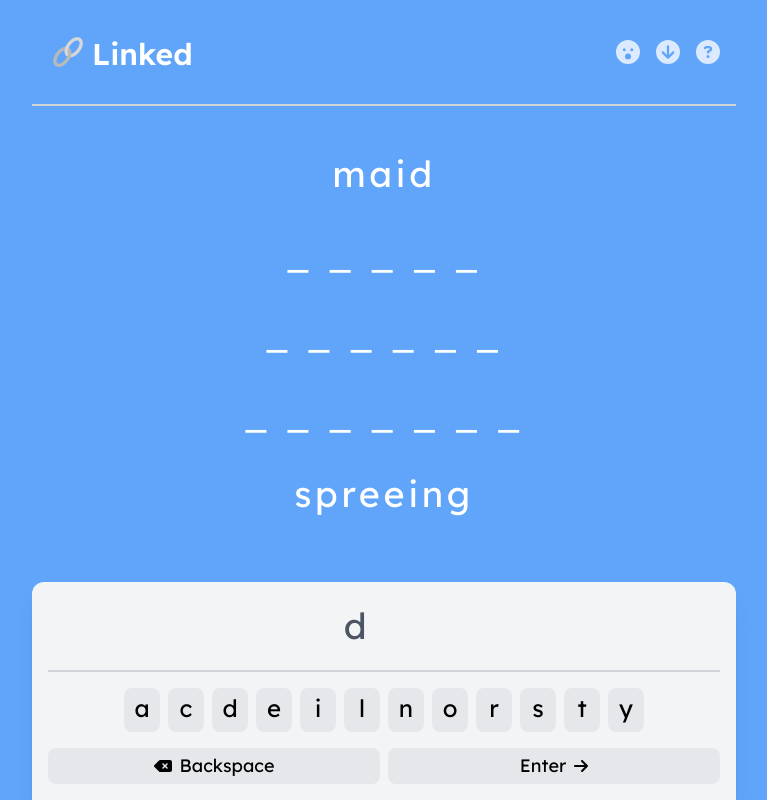
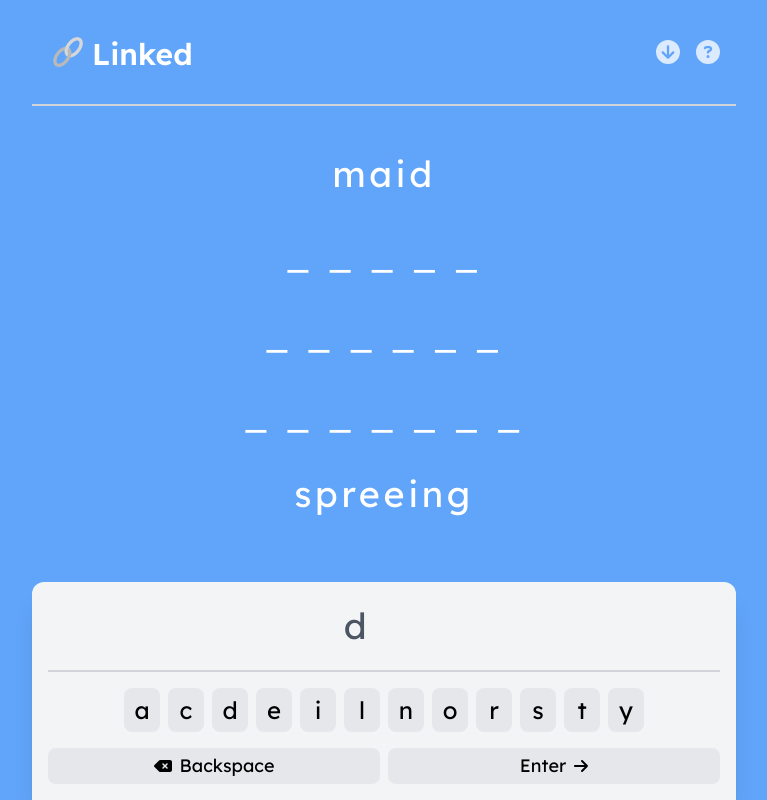
Before and after one commit to jakeo-dev/linked-web, a Next.js app: page / in a window 1280 px wide. Shown: the whole page, without its empty margins (256-1023 px from the left). Built offline with nearby package versions, Linux system fonts and the light colour scheme.

Commit message:
Fix letter positions on keyboard

```diff
--- a/src/pages/index.tsx
+++ b/src/pages/index.tsx
@@ -1,4 +1,4 @@
-import React, { useState, useEffect, useRef, useLayoutEffect } from "react";
+import React, { useState, useEffect, useRef } from "react";
 import Image from "next/image";
 import Button from "../components/Button";
 import Link from "next/link";
@@ -386,7 +386,7 @@ export default function Home() {
             <h1 className="text-3xl text-white font-semibold pt-1">Linked</h1>
           </div>
           <div className="flex gap-4 justify-center items-center ml-auto">
-            <button
+            {/* <button
               onClick={() => {
                 alert("answer!!!!!: " + solvedWordsArray);
               }}
@@ -396,7 +396,7 @@ export default function Home() {
                 icon={faFaceSurprise}
                 aria-label="Reveal answers"
               />
-            </button>
+            </button> */}
             <Link
               href="/mobile"
               target="_blank"
@@ -568,7 +568,7 @@ export default function Home() {
               }}
               className={`${
                 isThisInGivenLetters("a") ? "" : "hidden"
-              } w-9 h-11`}
+              } w-9 h-11 pt-1.5`}
             >
               <span className={`text-2xl`}>a</span>
             </Button>
@@ -578,7 +578,7 @@ export default function Home() {
               }}
               className={`${
                 isThisInGivenLetters("b") ? "" : "hidden"
-              } w-9 h-11`}
+              } w-9 h-11 pt-1.5`}
             >
               <span className={`text-2xl`}>b</span>
             </Button>
@@ -588,7 +588,7 @@ export default function Home() {
               }}
               className={`${
                 isThisInGivenLetters("c") ? "" : "hidden"
-              } w-9 h-11`}
+              } w-9 h-11 pt-1.5`}
             >
               <span className={`text-2xl`}>c</span>
             </Button>
@@ -598,7 +598,7 @@ export default function Home() {
               }}
               className={`${
                 isThisInGivenLetters("d") ? "" : "hidden"
-              } w-9 h-11`}
+              } w-9 h-11 pt-1.5`}
             >
               <span className={`text-2xl`}>d</span>
             </Button>
@@ -608,7 +608,7 @@ export default function Home() {
               }}
               className={`${
                 isThisInGivenLetters("e") ? "" : "hidden"
-              } w-9 h-11`}
+              } w-9 h-11 pt-1.5`}
             >
               <span className={`text-2xl`}>e</span>
             </Button>
@@ -618,7 +618,7 @@ export default function Home() {
               }}
               className={`${
                 isThisInGivenLetters("f") ? "" : "hidden"
-              } w-9 h-11`}
+              } w-9 h-11 pt-1.5`}
             >
               <span className={`text-2xl`}>f</span>
             </Button>
@@ -628,7 +628,7 @@ export default function Home() {
               }}
               className={`${
                 isThisInGivenLetters("g") ? "" : "hidden"
-              } w-9 h-11`}
+              } w-9 h-11 pt-1.5`}
             >
               <span className={`text-2xl`}>g</span>
             </Button>
@@ -638,7 +638,7 @@ export default function Home() {
               }}
               className={`${
                 isThisInGivenLetters("h") ? "" : "hidden"
-              } w-9 h-11`}
+              } w-9 h-11 pt-1.5`}
             >
               <span className={`text-2xl`}>h</span>
             </Button>
@@ -648,7 +648,7 @@ export default function Home() {
               }}
               className={`${
                 isThisInGivenLetters("i") ? "" : "hidden"
-              } w-9 h-11`}
+              } w-9 h-11 pt-1.5`}
             >
               <span className={`text-2xl`}>i</span>
             </Button>
@@ -658,7 +658,7 @@ export default function Home() {
               }}
               className={`${
                 isThisInGivenLetters("j") ? "" : "hidden"
-              } w-9 h-11`}
+              } w-9 h-11 pt-1.5`}
             >
               <span className={`text-2xl`}>j</span>
             </Button>
@@ -668,7 +668,7 @@ export default function Home() {
               }}
               className={`${
                 isThisInGivenLetters("k") ? "" : "hidden"
-              } w-9 h-11`}
+              } w-9 h-11 pt-1.5`}
             >
               <span className={`text-2xl`}>k</span>
             </Button>
@@ -678,7 +678,7 @@ export default function Home() {
               }}
               className={`${
                 isThisInGivenLetters("l") ? "" : "hidden"
-              } w-9 h-11`}
+              } w-9 h-11 pt-1.5`}
             >
               <span className={`text-2xl`}>l</span>
             </Button>
@@ -688,7 +688,7 @@ export default function Home() {
               }}
               className={`${
                 isThisInGivenLetters("m") ? "" : "hidden"
-              } w-9 h-11`}
+              } w-9 h-11 pt-1.5`}
             >
               <span className={`text-2xl`}>m</span>
             </Button>
@@ -698,7 +698,7 @@ export default function Home() {
               }}
               className={`${
                 isThisInGivenLetters("n") ? "" : "hidden"
-              } w-9 h-11`}
+              } w-9 h-11 pt-1.5`}
             >
               <span className={`text-2xl`}>n</span>
             </Button>
@@ -708,7 +708,7 @@ export default function Home() {
               }}
               className={`${
                 isThisInGivenLetters("o") ? "" : "hidden"
-              } w-9 h-11`}
+              } w-9 h-11 pt-1.5`}
             >
               <span className={`text-2xl`}>o</span>
             </Button>
@@ -718,7 +718,7 @@ export default function Home() {
               }}
               className={`${
                 isThisInGivenLetters("p") ? "" : "hidden"
-              } w-9 h-11`}
+              } w-9 h-11 pt-1.5`}
             >
               <span className={`text-2xl`}>p</span>
             </Button>
@@ -728,7 +728,7 @@ export default function Home() {
               }}
               className={`${
                 isThisInGivenLetters("q") ? "" : "hidden"
-              } w-9 h-11`}
+              } w-9 h-11 pt-1.5`}
             >
               <span className={`text-2xl`}>q</span>
             </Button>
@@ -738,7 +738,7 @@ export default function Home() {
               }}
               className={`${
                 isThisInGivenLetters("r") ? "" : "hidden"
-              } w-9 h-11`}
+              } w-9 h-11 pt-1.5`}
             >
               <span className={`text-2xl`}>r</span>
             </Button>
@@ -748,7 +748,7 @@ export default function Home() {
               }}
               className={`${
                 isThisInGivenLetters("s") ? "" : "hidden"
-              } w-9 h-11`}
+              } w-9 h-11 pt-1.5`}
             >
               <span className={`text-2xl`}>s</span>
             </Button>
@@ -758,7 +758,7 @@ export default function Home() {
               }}
               className={`${
                 isThisInGivenLetters("t") ? "" : "hidden"
-              } w-9 h-11`}
+              } w-9 h-11 pt-1.5`}
             >
               <span className={`text-2xl`}>t</span>
             </Button>
@@ -768,7 +768,7 @@ export default function Home() {
               }}
               className={`${
                 isThisInGivenLetters("u") ? "" : "hidden"
-              } w-9 h-11`}
+              } w-9 h-11 pt-1.5`}
             >
               <span className={`text-2xl`}>u</span>
             </Button>
@@ -778,7 +778,7 @@ export default function Home() {
               }}
               className={`${
                 isThisInGivenLetters("v") ? "" : "hidden"
-              } w-9 h-11`}
+              } w-9 h-11 pt-1.5`}
             >
               <span className={`text-2xl`}>v</span>
             </Button>
@@ -788,7 +788,7 @@ export default function Home() {
               }}
               className={`${
                 isThisInGivenLetters("w") ? "" : "hidden"
-              } w-9 h-11`}
+              } w-9 h-11 pt-1.5`}
             >
               <span className={`text-2xl`}>w</span>
             </Button>
@@ -798,7 +798,7 @@ export default function Home() {
               }}
               className={`${
                 isThisInGivenLetters("x") ? "" : "hidden"
-              } w-9 h-11`}
+              } w-9 h-11 pt-1.5`}
             >
               <span className={`text-2xl`}>x</span>
             </Button>
@@ -808,7 +808,7 @@ export default function Home() {
               }}
               className={`${
                 isThisInGivenLetters("y") ? "" : "hidden"
-              } w-9 h-11`}
+              } w-9 h-11 pt-1.5`}
             >
               <span className={`text-2xl`}>y</span>
             </Button>
@@ -818,7 +818,7 @@ export default function Home() {
               }}
               className={`${
                 isThisInGivenLetters("z") ? "" : "hidden"
-              } w-9 h-11`}
+              } w-9 h-11 pt-1.5`}
             >
               <span className={`text-2xl`}>z</span>
             </Button>
```
